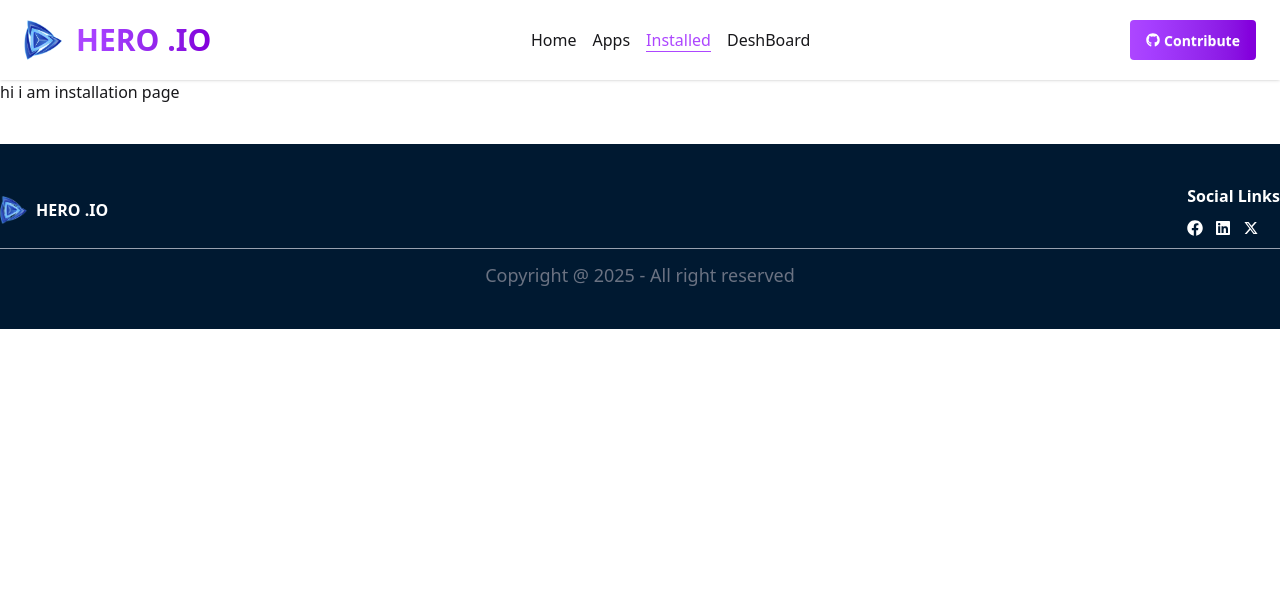
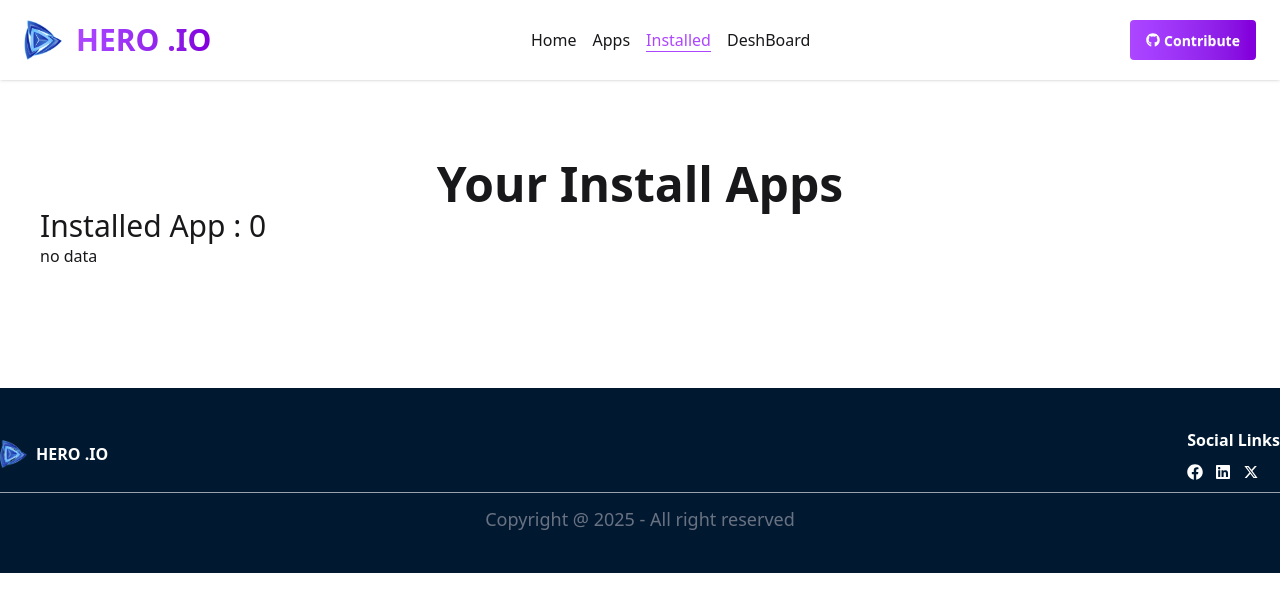
Before and after one commit to Md-Abdullah303/ph-play-store-nextjs, a Next.js app: page /installation in a window 1280 px wide. Shown: the top 612 px of the page. Built offline with nearby package versions, Linux system fonts and the light colour scheme.

Commit message:
installed page work is start and installed app cach korao sesh

```diff
--- a/src/app/installation/page.jsx
+++ b/src/app/installation/page.jsx
@@ -1,9 +1,27 @@
+'use client'
+import { InstalledAppContext } from "@/context/InstallAppProvider/InstallAppProvider";
+import { use, useContext } from "react";
+
 
 
 const InstallationPage = () => {
+
+    const {installApp} = use(InstalledAppContext)
+    console.log(installApp);
     return (
-        <div>
-            <h1>hi i am installation page</h1>
+        <div className="w-[70%] sm:container mx-auto py-20 px-10">
+            <h1 className="text-center text-2xl sm:text-5xl font-bold">Your Install Apps</h1>
+
+            <div className="">
+                <h3 className="text-xl sm:text-3xl">Installed App : {installApp.length}</h3>
+                <div className="">
+                    {
+                        installApp.length === 0 ?
+                        "no data" :
+                        "data dekhaitasi"
+                    }
+                </div>
+            </div>
         </div>
     );
 };
```
